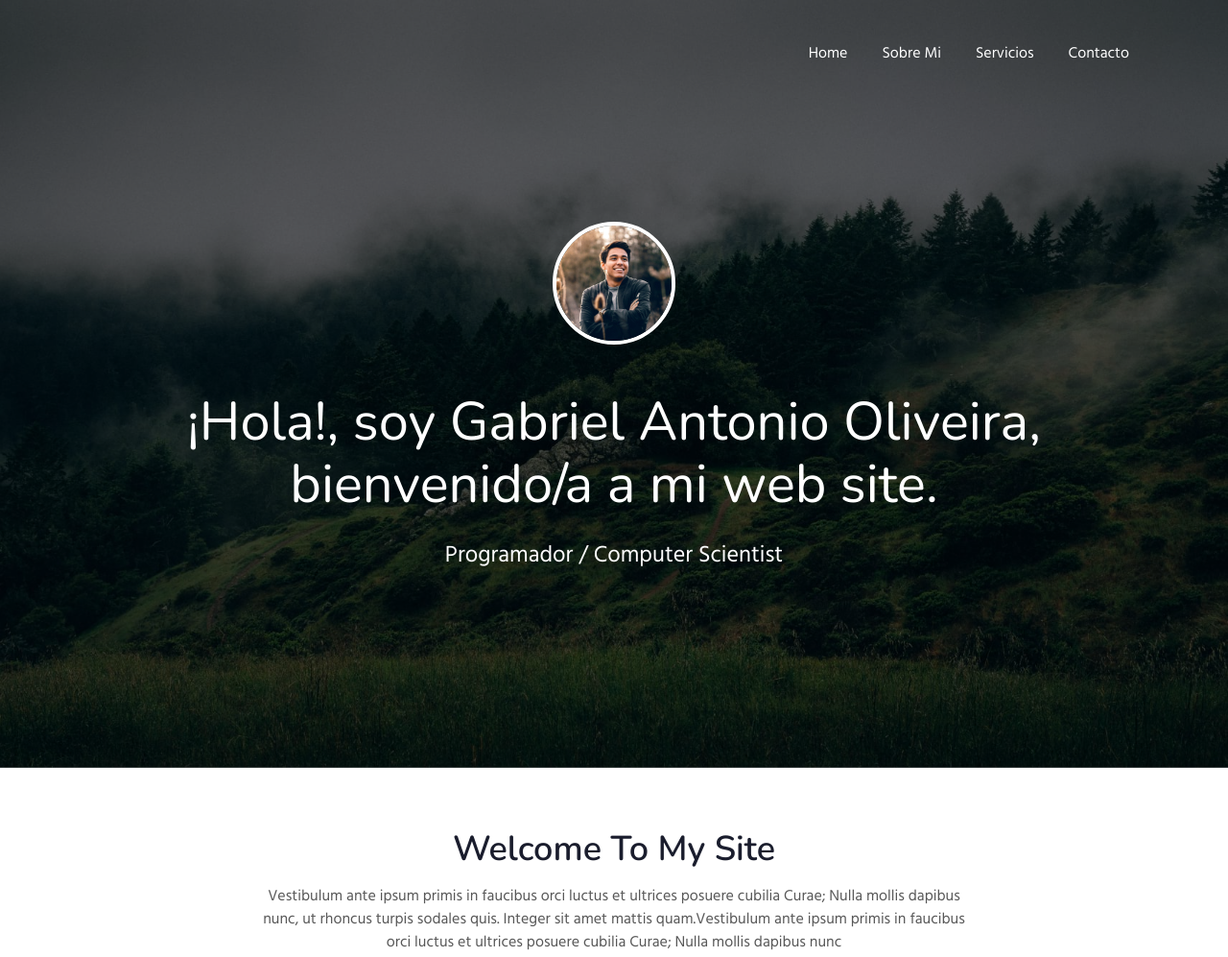
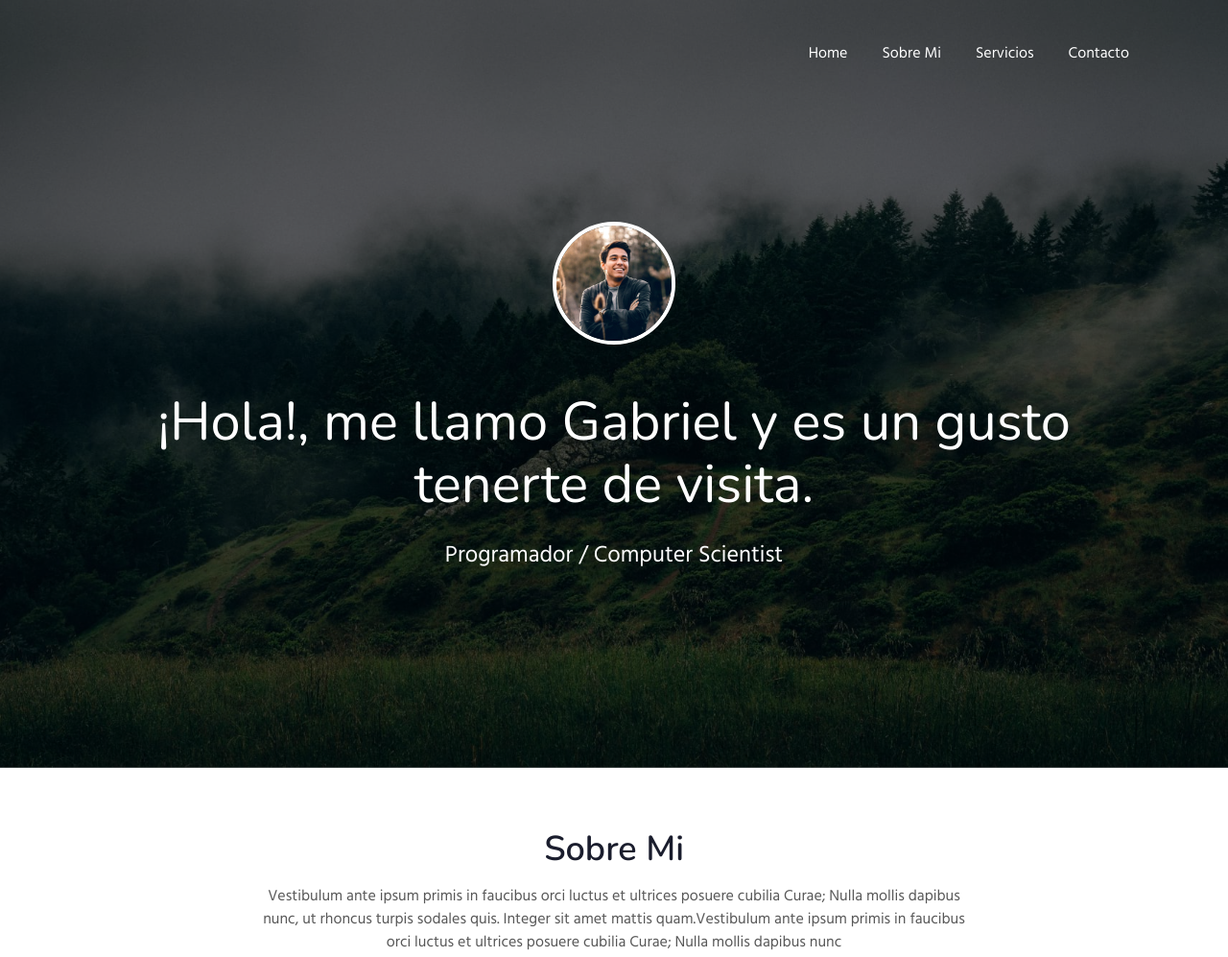
Before and after one commit to ngantonio/ngantonio.github.io, a plain HTML site: page index.html in a window 1280 px wide. Shown: the top 997 px of the page at 96% size. Drawn offline with nearby package versions, Linux system fonts and the light colour scheme.

Commit message:
cambiando nombre e iniciales basicas

```diff
--- a/index.html
+++ b/index.html
@@ -61,7 +61,7 @@
           <div class="slider-info banner-view text-center">
             <div class="banner-info container">
               <img src="assets/images/c1.jpg" alt="about image" class="img-fluid">
-              <h3 class="banner-text mt-5">¡Hola!, soy Gabriel Antonio Oliveira, bienvenido/a a mi web site.
+              <h3 class="banner-text mt-5">¡Hola!, me llamo Gabriel y es un gusto tenerte de visita.
               </h3>
               <p class="my-4 mb-5">Programador / Computer Scientist</p><br>
 
@@ -77,7 +77,7 @@
     <div class="skills-bars py-5">
       <div class="container py-md-3">
         <div class="heading text-center mx-auto">
-          <h3 class="head">Welcome To My Site</h3>
+          <h3 class="head">Sobre Mi</h3>
           <p class="my-3 head"> Vestibulum ante ipsum primis in faucibus orci luctus et ultrices posuere cubilia Curae;
             Nulla mollis dapibus nunc, ut rhoncus
             turpis sodales quis. Integer sit amet mattis quam.Vestibulum ante ipsum primis in faucibus orci luctus et
```
